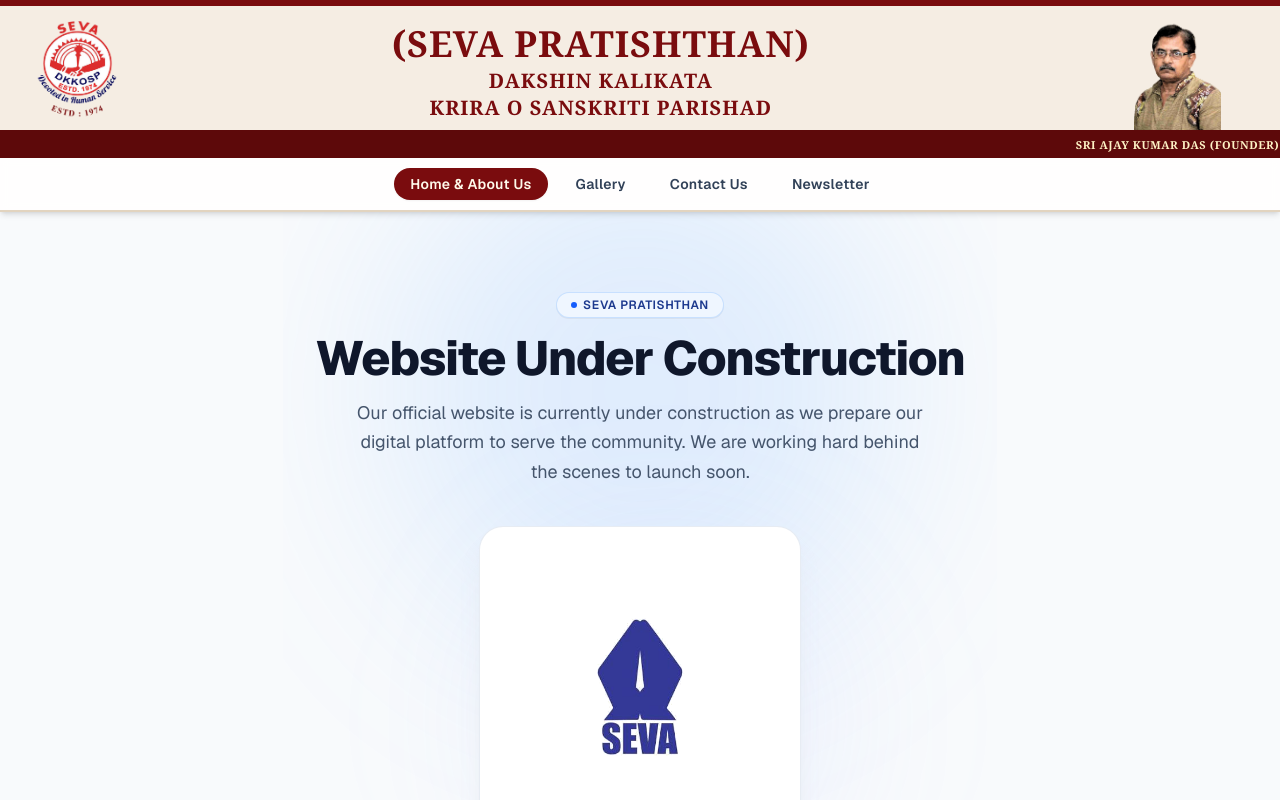
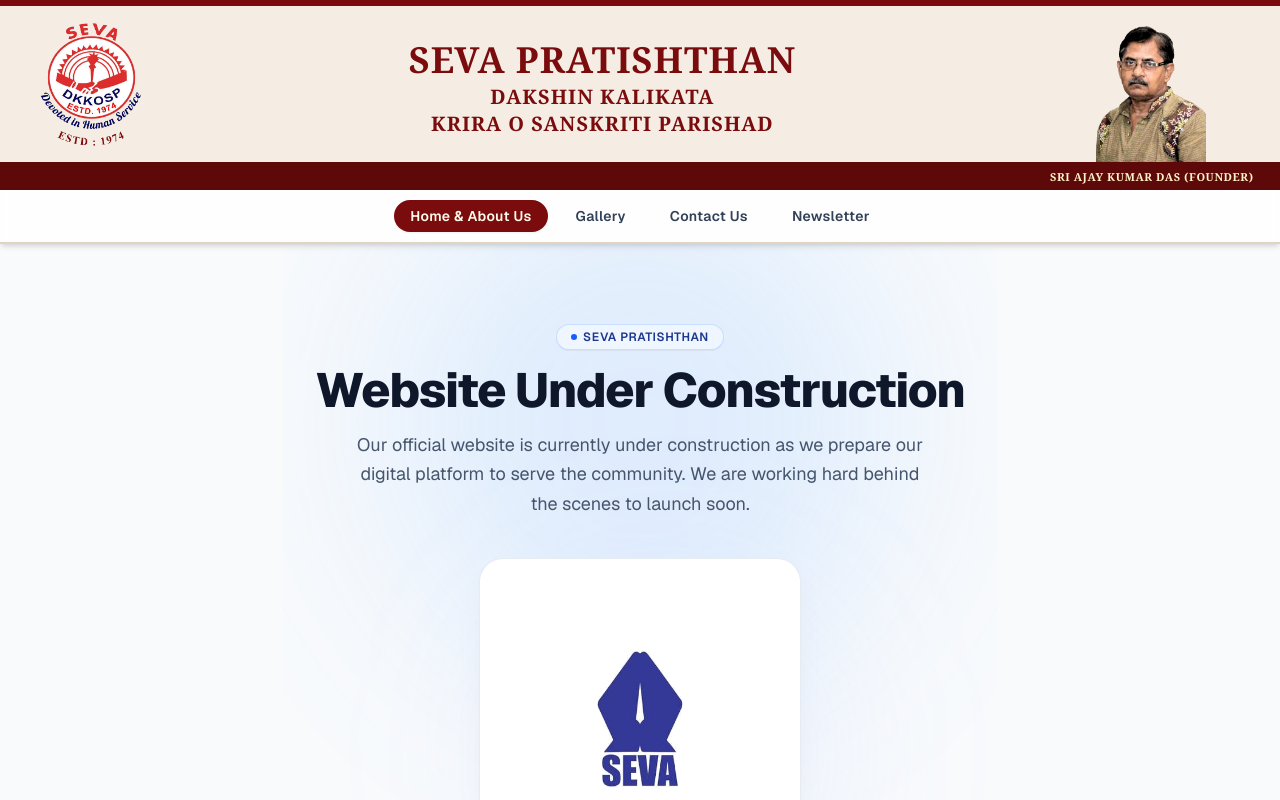
Before and after one commit to Tanishaseal/seva-project, a Next.js app: page / in a window 1280 px wide. Shown: the top 800 px of the page. Built offline with nearby package versions, Linux system fonts and the light colour scheme.

Commit message:
style: enlarge left logo and dad.png, add right padding to founder text, and remove parentheses from SEVA PRATISHTHAN

```diff
--- a/src/components/layout/Header.tsx
+++ b/src/components/layout/Header.tsx
@@ -11,7 +11,7 @@ export function Header() {
 
       {/* Main banner container - compact height, horizontally balanced */}
       <div className="w-full flex items-center justify-between pl-2 sm:pl-5 md:pl-7 pr-0 pt-1 pb-0 gap-1 sm:gap-3 md:gap-4">
-        {/* Left: Organization Logo (with curved ESTD : 1974 structure) */}
+        {/* Left: Organization Logo (bigger and prominent) */}
         <div className="flex shrink-0 items-center justify-center py-0.5 sm:py-1">
           <Image
             src="/logo.png"
@@ -20,14 +20,14 @@ export function Header() {
             height={510}
             priority
             quality={95}
-            className="h-14 w-auto object-contain drop-shadow-2xs transition-transform duration-200 hover:scale-105 sm:h-18 md:h-22 lg:h-26 xl:h-28"
+            className="h-18 w-auto object-contain drop-shadow-2xs transition-transform duration-200 hover:scale-105 sm:h-24 md:h-28 lg:h-32 xl:h-36"
           />
         </div>
 
         {/* Center: Organization Typography in the exact middle */}
         <div className="flex min-w-0 flex-1 flex-col items-center justify-center px-1 py-0.5 text-center my-auto">
           <h1 className="font-serif font-extrabold tracking-wide text-[#7a0c0e] text-[12px] leading-tight sm:text-lg md:text-2xl lg:text-3xl xl:text-4xl drop-shadow-2xs">
-            (SEVA PRATISHTHAN)
+            SEVA PRATISHTHAN
           </h1>
           <p className="mt-0.5 font-serif font-semibold tracking-wider text-[#7a0c0e] text-[9px] leading-tight sm:text-sm md:text-base lg:text-lg xl:text-xl">
             DAKSHIN KALIKATA
@@ -37,8 +37,8 @@ export function Header() {
           </p>
         </div>
 
-        {/* Right side: Dad Image center-aligned with founder text below and touching bottom red bar */}
-        <div className="flex w-[140px] shrink-0 items-end justify-center self-end leading-none sm:w-[180px] md:w-[205px]">
+        {/* Right side: Dad Image larger and center-aligned with founder text below */}
+        <div className="flex w-[155px] shrink-0 items-end justify-center self-end pr-3 leading-none sm:w-[200px] sm:pr-5 md:w-[230px] md:pr-7">
           <Image
             src="/dad.png"
             alt="Sri Ajay Kumar Das (Founder)"
@@ -46,14 +46,14 @@ export function Header() {
             height={470}
             priority
             quality={100}
-            className="block h-14 w-auto object-contain object-bottom align-bottom drop-shadow-2xs sm:h-18 md:h-22 lg:h-26 xl:h-28"
+            className="block h-18 w-auto object-contain object-bottom align-bottom drop-shadow-2xs sm:h-24 md:h-28 lg:h-32 xl:h-36"
           />
         </div>
       </div>
 
-      {/* Bottom maroon banner bar with Founder Credit centered directly under dad.png */}
+      {/* Bottom maroon banner bar with Founder Credit centered directly under dad.png with right padding */}
       <div className="relative z-10 w-full bg-[#5d090a] py-0.5 sm:py-0.5">
-        <div className="ml-auto w-[140px] text-center sm:w-[180px] md:w-[205px]">
+        <div className="ml-auto w-[155px] pr-3 text-center sm:w-[200px] sm:pr-5 md:w-[230px] md:pr-7">
           <span className="font-serif text-[8px] font-semibold tracking-wider text-amber-100 sm:text-[10px] md:text-[11px] whitespace-nowrap">
             {siteConfig.founder.toUpperCase()}
           </span>
```
